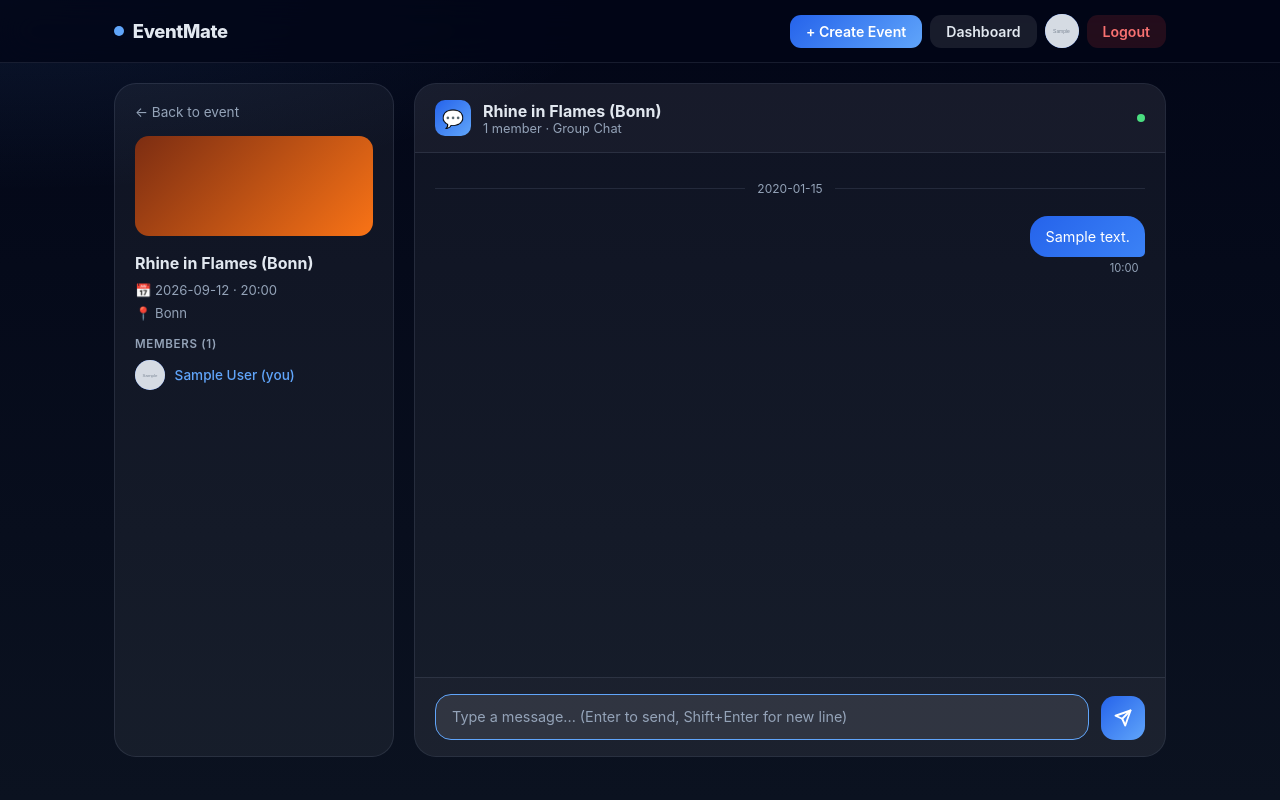
After one commit to omarabdullah2259/eventmate, a Flask app: page /event/1/chat in a window 1280 px wide. The commit adds this page. Run offline with Flask 3, Linux system fonts and the light colour scheme; a user stored in the database is signed in; tables that the repository leaves empty hold one stand-in row (values such as "Sample post"); grey boxes marked "Sample" are stand-in pictures.

Commit message:
Add a group chat feature for events
Adds a new `ChatMessage` model, Flask routes for chat functionality, and integrates a modern chat UI into the event detail pages.

Replit-Commit-Author: Agent
Replit-Commit-Session-Id: cc7d6994-3d20-4cf2-891f-847768848f70
Replit-Commit-Checkpoint-Type: full_checkpoint
Replit-Commit-Event-Id: bd0f2d5f-1e0a-405c-848b-4cec5944d441
Replit-Commit-Screenshot-Url: https://storage.googleapis.com/screenshot-production-us-central1/30c02657-b62b-4436-99ae-da06ea5aff19/cc7d6994-3d20-4cf2-891f-847768848f70/zfRZqQk
Replit-Helium-Checkpoint-Created: true

```diff
--- a/app.py
+++ b/app.py
@@ -1,7 +1,8 @@
 import os
 import uuid
+from datetime import datetime
 from functools import wraps
-from flask import Flask, render_template, redirect, url_for, session, request
+from flask import Flask, render_template, redirect, url_for, session, request, jsonify
 from flask_sqlalchemy import SQLAlchemy
 from authlib.integrations.flask_client import OAuth
 from werkzeug.security import generate_password_hash, check_password_hash
@@ -172,6 +173,15 @@ class EventJoin(db.Model):
     id = db.Column(db.Integer, primary_key=True)
     user_id = db.Column(db.Integer, db.ForeignKey('user.id'), nullable=False)
     event_id = db.Column(db.Integer, db.ForeignKey('event.id'), nullable=False)
+
+
+class ChatMessage(db.Model):
+    id = db.Column(db.Integer, primary_key=True)
+    event_id = db.Column(db.Integer, db.ForeignKey('event.id'), nullable=False)
+    user_id = db.Column(db.Integer, db.ForeignKey('user.id'), nullable=False)
+    message = db.Column(db.Text, nullable=False)
+    timestamp = db.Column(db.DateTime, nullable=False, default=datetime.utcnow)
+    sender = db.relationship('User', lazy=True)
 
 
 def init_db():
@@ -428,6 +438,90 @@ def find_people(event_id):
     return redirect(url_for('event_detail', event_id=event_id))
 
 
+def _chat_message_to_dict(msg):
+    return {
+        'id': msg.id,
+        'event_id': msg.event_id,
+        'user_id': msg.user_id,
+        'message': msg.message,
+        'timestamp': msg.timestamp.strftime('%Y-%m-%d %H:%M:%S'),
+        'sender_name': msg.sender.name if msg.sender else 'Unknown',
+        'profile_picture': msg.sender.profile_picture if msg.sender else None,
+    }
+
+
+@app.route('/event/<int:event_id>/chat')
+@login_required
+def event_chat(event_id):
+    user = get_current_user()
+    event = Event.query.get_or_404(event_id)
+    joined = EventJoin.query.filter_by(user_id=user.id, event_id=event_id).first()
+    if not joined:
+        return render_template('error.html',
+            title='Access Denied',
+            message='You must join this event before accessing the group chat.',
+            back_url=url_for('event_detail', event_id=event_id)), 403
+
+    messages = ChatMessage.query.filter_by(event_id=event_id)\
+        .order_by(ChatMessage.timestamp.asc()).all()
+
+    member_ids = [ej.user_id for ej in EventJoin.query.filter_by(event_id=event_id).all()]
+    members = User.query.filter(User.id.in_(member_ids)).all()
+
+    event_dict = event.to_dict()
+
+    return render_template('chat.html',
+        event=event_dict,
+        user=user.to_dict() if hasattr(user, 'to_dict') else {
+            'id': user.id, 'name': user.name, 'username': user.username,
+            'profile_picture': user.profile_picture,
+        },
+        messages=[_chat_message_to_dict(m) for m in messages],
+        members=members,
+    )
+
+
+@app.route('/event/<int:event_id>/chat/send', methods=['POST'])
+@login_required
+def event_chat_send(event_id):
+    user = get_current_user()
+    event = Event.query.get_or_404(event_id)
+    joined = EventJoin.query.filter_by(user_id=user.id, event_id=event_id).first()
+    if not joined:
+        return jsonify({'ok': False, 'error': 'You must join the event first.'}), 403
+
+    data = request.get_json(silent=True) or {}
+    text = (data.get('message') or '').strip()
+    if not text:
+        return jsonify({'ok': False, 'error': 'Message cannot be empty.'}), 400
+    if len(text) > 2000:
+        return jsonify({'ok': False, 'error': 'Message is too long (max 2000 chars).'}), 400
+
+    msg = ChatMessage(event_id=event_id, user_id=user.id, message=text)
+    db.session.add(msg)
+    db.session.commit()
+    db.session.refresh(msg)
+
+    return jsonify({'ok': True, 'message': _chat_message_to_dict(msg)})
+
+
+@app.route('/event/<int:event_id>/chat/messages')
+@login_required
+def event_chat_messages(event_id):
+    user = get_current_user()
+    joined = EventJoin.query.filter_by(user_id=user.id, event_id=event_id).first()
+    if not joined:
+        return jsonify({'ok': False, 'error': 'Access denied.'}), 403
+
+    after_id = request.args.get('after', 0, type=int)
+    msgs = ChatMessage.query.filter(
+        ChatMessage.event_id == event_id,
+        ChatMessage.id > after_id
+    ).order_by(ChatMessage.timestamp.asc()).all()
+
+    return jsonify({'ok': True, 'messages': [_chat_message_to_dict(m) for m in msgs]})
+
+
 @app.route('/create_event', methods=['GET', 'POST'])
 @login_required
 def create_event():
--- /dev/null
+++ b/templates/chat.html
@@ -0,0 +1,437 @@
+{% extends "base.html" %}
+{% block title %}Chat — {{ event.title }} — EventMate{% endblock %}
+{% block head %}
+<style>
+    .chat-layout {
+        display: grid;
+        grid-template-columns: 280px 1fr;
+        gap: 1.25rem;
+        height: calc(100vh - 62px - 4rem);
+        min-height: 500px;
+    }
+    @media (max-width: 700px) {
+        .chat-layout { grid-template-columns: 1fr; height: auto; }
+        .chat-sidebar { display: none; }
+        .chat-main { height: calc(100vh - 62px - 2rem); }
+    }
+
+    .chat-sidebar {
+        background: var(--surface);
+        border: 1px solid var(--border);
+        border-radius: 22px;
+        padding: 1.25rem;
+        display: flex;
+        flex-direction: column;
+        gap: 1rem;
+        overflow-y: auto;
+    }
+    .sidebar-event-banner {
+        height: 100px; border-radius: 14px; overflow: hidden;
+    }
+    .sidebar-event-banner img { width: 100%; height: 100%; object-fit: cover; }
+    .sidebar-event-banner-grad { width: 100%; height: 100%; }
+    .sidebar-event-title { font-weight: 700; font-size: 1rem; line-height: 1.4; }
+    .sidebar-meta { display: flex; flex-direction: column; gap: 0.4rem; }
+    .sidebar-meta-row { display: flex; align-items: center; gap: 0.5rem; color: var(--muted); font-size: 0.82rem; }
+    .members-list { display: flex; flex-direction: column; gap: 0.5rem; }
+    .member-row { display: flex; align-items: center; gap: 0.6rem; }
+    .member-avatar {
+        width: 30px; height: 30px; border-radius: 50%;
+        background: var(--accent-dark); display: grid; place-items: center;
+        font-size: 0.78rem; font-weight: 700; color: #fff;
+        overflow: hidden; flex-shrink: 0;
+    }
+    .member-avatar img { width: 100%; height: 100%; object-fit: cover; }
+    .member-name { font-size: 0.85rem; font-weight: 500; }
+    .member-name.is-you { color: var(--accent); }
+    .section-label { font-size: 0.72rem; color: var(--muted); text-transform: uppercase; letter-spacing: 0.06em; font-weight: 600; }
+
+    .chat-main {
+        background: var(--surface);
+        border: 1px solid var(--border);
+        border-radius: 22px;
+        display: flex;
+        flex-direction: column;
+        overflow: hidden;
+    }
+    .chat-header {
+        padding: 1rem 1.25rem;
+        border-bottom: 1px solid var(--border);
+        display: flex; align-items: center; gap: 0.75rem;
+        background: rgba(255,255,255,0.03);
+        flex-shrink: 0;
+    }
+    .chat-header-icon {
+        width: 36px; height: 36px; border-radius: 10px;
+        background: linear-gradient(135deg, var(--accent-dark), var(--accent));
+        display: grid; place-items: center; font-size: 1.1rem; flex-shrink: 0;
+    }
+    .chat-header-title { font-weight: 700; font-size: 1rem; }
+    .chat-header-sub { color: var(--muted); font-size: 0.8rem; }
+    .online-dot { width: 8px; height: 8px; border-radius: 50%; background: #4ade80; margin-left: auto; flex-shrink: 0; }
+
+    .chat-messages {
+        flex: 1;
+        overflow-y: auto;
+        padding: 1.25rem;
+        display: flex;
+        flex-direction: column;
+        gap: 0.75rem;
+        scroll-behavior: smooth;
+    }
+    .chat-messages::-webkit-scrollbar { width: 4px; }
+    .chat-messages::-webkit-scrollbar-track { background: transparent; }
+    .chat-messages::-webkit-scrollbar-thumb { background: rgba(255,255,255,0.12); border-radius: 999px; }
+
+    .msg-group { display: flex; gap: 0.65rem; align-items: flex-end; max-width: 78%; }
+    .msg-group.own { align-self: flex-end; flex-direction: row-reverse; }
+    .msg-group.other { align-self: flex-start; }
+
+    .msg-avatar {
+        width: 30px; height: 30px; border-radius: 50%;
+        background: var(--accent-dark); display: grid; place-items: center;
+        font-size: 0.75rem; font-weight: 700; color: #fff;
+        overflow: hidden; flex-shrink: 0; margin-bottom: 2px;
+    }
+    .msg-avatar img { width: 100%; height: 100%; object-fit: cover; }
+
+    .msg-content { display: flex; flex-direction: column; gap: 0.25rem; min-width: 0; }
+    .msg-group.own .msg-content { align-items: flex-end; }
+
+    .msg-sender {
+        font-size: 0.75rem; font-weight: 600; color: var(--muted);
+        padding: 0 0.4rem;
+    }
+    .msg-bubble {
+        padding: 0.6rem 0.95rem;
+        border-radius: 18px;
+        font-size: 0.9rem;
+        line-height: 1.5;
+        word-break: break-word;
+        max-width: 100%;
+    }
+    .msg-group.other .msg-bubble {
+        background: rgba(255,255,255,0.09);
+        border: 1px solid var(--border);
+        color: var(--text);
+        border-bottom-left-radius: 5px;
+    }
+    .msg-group.own .msg-bubble {
+        background: linear-gradient(135deg, var(--accent-dark), #3b82f6);
+        color: #fff;
+        border-bottom-right-radius: 5px;
+    }
+    .msg-time {
+        font-size: 0.7rem; color: var(--muted);
+        padding: 0 0.4rem;
+    }
+
+    .chat-input-bar {
+        padding: 1rem 1.25rem;
+        border-top: 1px solid var(--border);
+        display: flex; gap: 0.75rem; align-items: flex-end;
+        background: rgba(255,255,255,0.02);
+        flex-shrink: 0;
+    }
+    .chat-textarea {
+        flex: 1;
+        background: var(--surface2);
+        border: 1px solid var(--border);
+        border-radius: 16px;
+        color: var(--text);
+        font-family: inherit;
+        font-size: 0.9rem;
+        padding: 0.7rem 1rem;
+        resize: none;
+        max-height: 120px;
+        min-height: 44px;
+        line-height: 1.5;
+        overflow-y: auto;
+    }
+    .chat-textarea:focus { outline: none; border-color: var(--accent); }
+    .chat-textarea::placeholder { color: var(--muted); }
+    .send-btn {
+        width: 44px; height: 44px; border-radius: 14px; flex-shrink: 0;
+        background: linear-gradient(135deg, var(--accent-dark), var(--accent));
+        border: none; cursor: pointer; color: #fff;
+        display: grid; place-items: center; font-size: 1.1rem;
+        transition: opacity .15s, transform .15s;
+    }
+    .send-btn:hover { opacity: 0.85; transform: scale(1.05); }
+    .send-btn:disabled { opacity: 0.4; cursor: not-allowed; transform: none; }
+
+    .empty-chat {
+        flex: 1; display: flex; flex-direction: column;
+        align-items: center; justify-content: center; gap: 0.75rem;
+        color: var(--muted); text-align: center; padding: 2rem;
+    }
+    .empty-chat-icon { font-size: 2.5rem; }
+    .date-divider {
+        display: flex; align-items: center; gap: 0.75rem;
+        color: var(--muted); font-size: 0.75rem;
+        margin: 0.5rem 0;
+    }
+    .date-divider::before, .date-divider::after {
+        content: ''; flex: 1; height: 1px; background: var(--border);
+    }
+    #typing-indicator { color: var(--muted); font-size: 0.8rem; padding: 0 0.4rem; min-height: 1.2em; }
+</style>
+{% endblock %}
+{% block body %}
+<div class="page" style="padding-top:1.25rem;padding-bottom:1.25rem;">
+    <div class="chat-layout">
+        <aside class="chat-sidebar">
+            <a href="/event/{{ event.id }}" style="color:var(--muted);text-decoration:none;font-size:0.85rem;display:flex;align-items:center;gap:0.4rem;">← Back to event</a>
+
+            <div class="sidebar-event-banner">
+                {% if event.banner %}
+                    <img src="{{ url_for('static', filename='uploads/' + event.banner) }}" alt="">
+                {% else %}
+                    <div class="sidebar-event-banner-grad" style="background:{{ event.category_color }};"></div>
+                {% endif %}
+            </div>
+
+            <div>
+                <div class="sidebar-event-title">{{ event.title }}</div>
+                <div class="sidebar-meta" style="margin-top:0.5rem;">
+                    <div class="sidebar-meta-row">📅 {{ event.date }}{% if event.time %} · {{ event.time }}{% endif %}</div>
+                    <div class="sidebar-meta-row">📍 {{ event.location }}</div>
+                </div>
+            </div>
+
+            <div>
+                <div class="section-label" style="margin-bottom:0.6rem;">Members ({{ members|length }})</div>
+                <div class="members-list">
+                    {% for m in members %}
+                    <div class="member-row">
+                        <div class="member-avatar">
+                            {% if m.profile_picture %}
+                                <img src="{{ url_for('static', filename='uploads/' + m.profile_picture) }}" alt="">
+                            {% else %}
+                                {{ m.name[0]|upper }}
+                            {% endif %}
+                        </div>
+                        <span class="member-name {{ 'is-you' if m.id == user.id }}">
+                            {{ m.name }}{% if m.id == user.id %} (you){% endif %}
+                        </span>
+                    </div>
+                    {% endfor %}
+                </div>
+            </div>
+        </aside>
+
+        <div class="chat-main">
+            <div class="chat-header">
+                <div class="chat-header-icon">💬</div>
+                <div>
+                    <div class="chat-header-title">{{ event.title }}</div>
+                    <div class="chat-header-sub">{{ members|length }} member{{ 's' if members|length != 1 }} · Group Chat</div>
+                </div>
+                <span class="online-dot" title="Live"></span>
+            </div>
+
+            <div class="chat-messages" id="chatMessages">
+                {% if messages %}
+                    {% set ns = namespace(last_date=none) %}
+                    {% for msg in messages %}
+                        {% set msg_date = msg.timestamp[:10] %}
+                        {% if msg_date != ns.last_date %}
+                            <div class="date-divider">{{ msg_date }}</div>
+                            {% set ns.last_date = msg_date %}
+                        {% endif %}
+                        <div class="msg-group {{ 'own' if msg.user_id == user.id else 'other' }}" data-id="{{ msg.id }}">
+                            {% if msg.user_id != user.id %}
+                            <div class="msg-avatar">
+                                {% if msg.profile_picture %}
+                                    <img src="{{ url_for('static', filename='uploads/' + msg.profile_picture) }}" alt="">
+                                {% else %}
+                                    {{ msg.sender_name[0]|upper }}
+                                {% endif %}
+                            </div>
+                            {% endif %}
+                            <div class="msg-content">
+                                {% if msg.user_id != user.id %}
+                                <span class="msg-sender">{{ msg.sender_name }}</span>
+                                {% endif %}
+                                <div class="msg-bubble">{{ msg.message }}</div>
+                                <span class="msg-time">{{ msg.timestamp[11:16] }}</span>
+                            </div>
+                        </div>
+                    {% endfor %}
+                {% else %}
+                    <div class="empty-chat" id="emptyState">
+                        <div class="empty-chat-icon">💬</div>
+                        <div style="font-weight:600;color:var(--text);">No messages yet</div>
+                        <div style="font-size:0.88rem;">Be the first to say hello!</div>
+                    </div>
+                {% endif %}
+            </div>
+
+            <div style="padding: 0 1.25rem 0;">
+                <div id="typing-indicator"></div>
+            </div>
+
+            <div class="chat-input-bar">
+                <textarea
+                    class="chat-textarea"
+                    id="msgInput"
+                    placeholder="Type a message... (Enter to send, Shift+Enter for new line)"
+                    maxlength="2000"
+                    rows="1"
+                ></textarea>
+                <button class="send-btn" id="sendBtn" title="Send">
+                    <svg width="18" height="18" viewBox="0 0 24 24" fill="none" stroke="currentColor" stroke-width="2.5" stroke-linecap="round" stroke-linejoin="round">
+                        <line x1="22" y1="2" x2="11" y2="13"></line>
+                        <polygon points="22 2 15 22 11 13 2 9 22 2"></polygon>
+                    </svg>
+                </button>
+            </div>
+        </div>
+    </div>
+</div>
+
+<script>
+const EVENT_ID = {{ event.id }};
+const CURRENT_USER_ID = {{ user.id }};
+const SEND_URL = `/event/${EVENT_ID}/chat/send`;
+const POLL_URL = `/event/${EVENT_ID}/chat/messages`;
+
+let lastMessageId = {{ messages[-1].id if messages else 0 }};
+let pollTimer = null;
+
+const messagesEl = document.getElementById('chatMessages');
+const inputEl = document.getElementById('msgInput');
+const sendBtn = document.getElementById('sendBtn');
+const emptyState = document.getElementById('emptyState');
+
+function scrollToBottom(smooth = true) {
+    messagesEl.scrollTo({ top: messagesEl.scrollHeight, behavior: smooth ? 'smooth' : 'instant' });
+}
+
+function formatTime(isoString) {
+    return isoString.substring(11, 16);
+}
+
+function formatDate(isoString) {
+    return isoString.substring(0, 10);
+}
+
+function buildMessageEl(msg) {
+    const isOwn = msg.user_id === CURRENT_USER_ID;
+    const group = document.createElement('div');
+    group.className = `msg-group ${isOwn ? 'own' : 'other'}`;
+    group.dataset.id = msg.id;
+
+    let avatarHtml = '';
+    if (!isOwn) {
+        const initials = msg.sender_name ? msg.sender_name[0].toUpperCase() : '?';
+        const imgHtml = msg.profile_picture
+            ? `<img src="/static/uploads/${msg.profile_picture}" alt="">`
+            : initials;
+        avatarHtml = `<div class="msg-avatar">${imgHtml}</div>`;
+    }
+
+    const senderHtml = !isOwn ? `<span class="msg-sender">${escapeHtml(msg.sender_name)}</span>` : '';
+
+    group.innerHTML = `
+        ${avatarHtml}
+        <div class="msg-content">
+            ${senderHtml}
+            <div class="msg-bubble">${escapeHtml(msg.message)}</div>
+            <span class="msg-time">${formatTime(msg.timestamp)}</span>
+        </div>
+    `;
+    return group;
+}
+
+function escapeHtml(str) {
+    return str
+        .replace(/&/g, '&amp;')
+        .replace(/</g, '&lt;')
+        .replace(/>/g, '&gt;')
+        .replace(/"/g, '&quot;')
+        .replace(/'/g, '&#039;')
+        .replace(/\n/g, '<br>');
+}
+
+function appendMessage(msg) {
+    if (emptyState) emptyState.remove();
+
+    const lastDateDivider = messagesEl.querySelector('.date-divider:last-of-type');
+    const msgDate = formatDate(msg.timestamp);
+    const lastDate = lastDateDivider ? lastDateDivider.textContent.trim() : null;
+
+    if (msgDate !== lastDate) {
+        const divider = document.createElement('div');
+        divider.className = 'date-divider';
+        divider.textContent = msgDate;
+        messagesEl.appendChild(divider);
+    }
+
+    messagesEl.appendChild(buildMessageEl(msg));
+    lastMessageId = Math.max(lastMessageId, msg.id);
+    const atBottom = messagesEl.scrollHeight - messagesEl.scrollTop - messagesEl.clientHeight < 120;
+    if (atBottom || msg.user_id === CURRENT_USER_ID) scrollToBottom();
+}
+
+async function sendMessage() {
+    const text = inputEl.value.trim();
+    if (!text) return;
+
+    sendBtn.disabled = true;
+    inputEl.disabled = true;
+
+    try {
+        const res = await fetch(SEND_URL, {
+            method: 'POST',
+            headers: { 'Content-Type': 'application/json' },
+            body: JSON.stringify({ message: text }),
+        });
+        const data = await res.json();
+        if (data.ok) {
+            inputEl.value = '';
+            autoResizeInput();
+            appendMessage(data.message);
+        } else {
+            alert(data.error || 'Failed to send message.');
+        }
+    } catch (e) {
+        alert('Network error. Please try again.');
+    } finally {
+        sendBtn.disabled = false;
+        inputEl.disabled = false;
+        inputEl.focus();
+    }
+}
+
+async function pollMessages() {
+    try {
+        const res = await fetch(`${POLL_URL}?after=${lastMessageId}`);
+        const data = await res.json();
+        if (data.messages && data.messages.length > 0) {
+            data.messages.forEach(appendMessage);
+        }
+    } catch (e) {
+        // silent
+    }
+}
+
+function autoResizeInput() {
+    inputEl.style.height = 'auto';
+    inputEl.style.height = Math.min(inputEl.scrollHeight, 120) + 'px';
+}
+
+sendBtn.addEventListener('click', sendMessage);
+inputEl.addEventListener('keydown', (e) => {
+    if (e.key === 'Enter' && !e.shiftKey) {
+        e.preventDefault();
+        sendMessage();
+    }
+});
+inputEl.addEventListener('input', autoResizeInput);
+
+scrollToBottom(false);
+pollTimer = setInterval(pollMessages, 3000);
+inputEl.focus();
+</script>
+{% endblock %}
--- a/templates/event_detail.html
+++ b/templates/event_detail.html
@@ -210,6 +210,9 @@
                     <a href="/login" class="btn btn-primary" style="width:100%;text-align:center;">Login to join</a>
                 {% elif joined %}
                     <div class="joined-big">✓ You're attending this event</div>
+                    <a href="/event/{{ event.id }}/chat" class="btn btn-primary" style="width:100%;text-align:center;">
+                        💬 Group Chat
+                    </a>
                     <form method="post" action="/unjoin/{{ event.id }}">
                         <button type="submit" class="btn btn-ghost btn-sm" style="width:100%;">Leave event</button>
                     </form>
```
Also changed, not shown: templates/error.html (added, +12 -0 lines), instance/eventmate.db.
